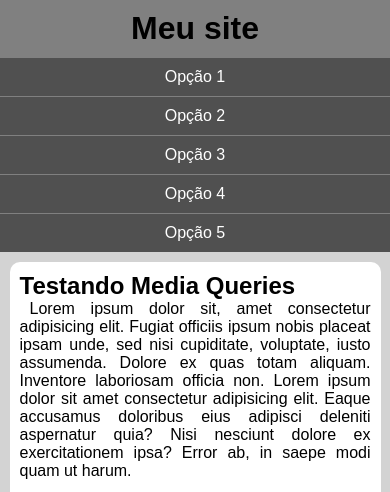
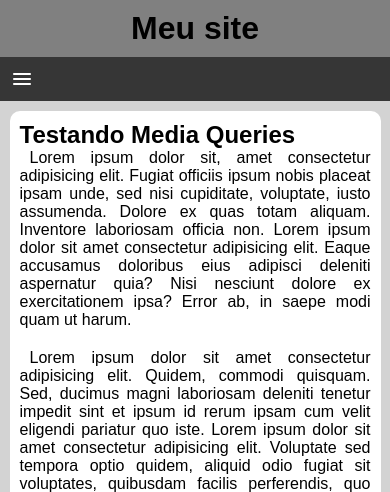
Before and after one commit to GuuRodrigues/html-css, a PHP site: page / in a window 390 px wide. Shown: the top 492 px of the page. Run offline with PHP 8.4, Linux system fonts and the light colour scheme.

Commit message:
ex 26 005 de Media Query

```diff
--- a/exercicios/ex 026/mq005/estilos/style.css
+++ b/exercicios/ex 026/mq005/estilos/style.css
@@ -19,8 +19,21 @@ header h1 {
     text-align: center;
 }
 
+#burguer {
+    background-color: rgb(54, 54, 54);
+    display: block;
+    color: white;
+    padding: 10px;
+}
+
+#burguer:hover {
+    background-color: white;
+    color: black;
+    cursor: pointer;
+}
+
 menu {
-    display: block;
+    display: none;
 }
 
 menu ul {
--- a/exercicios/ex 026/mq005/index.html
+++ b/exercicios/ex 026/mq005/index.html
@@ -5,12 +5,14 @@
     <meta http-equiv="X-UA-Compatible" content="IE=edge">
     <meta name="viewport" content="width=device-width, initial-scale=1.0">
     <link rel="stylesheet" href="estilos/style.css">
+    <link rel="stylesheet" href="https://fonts.googleapis.com/css2?family=Material+Symbols+Rounded:opsz,wght,FILL,GRAD@48,400,0,0" />
     <title>Media Query</title>
 </head>
 <body>
     <header>
         <h1>Meu site</h1>
-        <menu>
+        <span id="burguer" class="material-symbols-rounded" onclick="clickMenu()">menu</span>
+        <menu id="itens">
             <ul>
                 <li><a href="#">Opção 1</a></li>
                 <li><a href="#">Opção 2</a></li>
@@ -30,5 +32,15 @@
             <p>Lorem ipsum dolor sit amet consectetur adipisicing elit. Aut odio quibusdam rem at illum sed alias esse nostrum sit dolorem hic harum quam reiciendis, nobis expedita debitis dicta mollitia recusandae. Lorem ipsum dolor sit amet consectetur adipisicing elit. Excepturi sint consectetur aliquid repellendus illo neque, quasi rerum quos vel ipsa porro perspiciatis mollitia accusantium. Adipisci laborum molestiae corrupti autem voluptate.</p>
         </article>
     </main>
+
+    <script>
+        function clickMenu() {
+            if (itens.style.display == 'block') {
+                itens.style.display = 'none'
+            } else {
+                itens.style.display = 'block'
+            }
+        }
+    </script>
 </body>
 </html>
```
